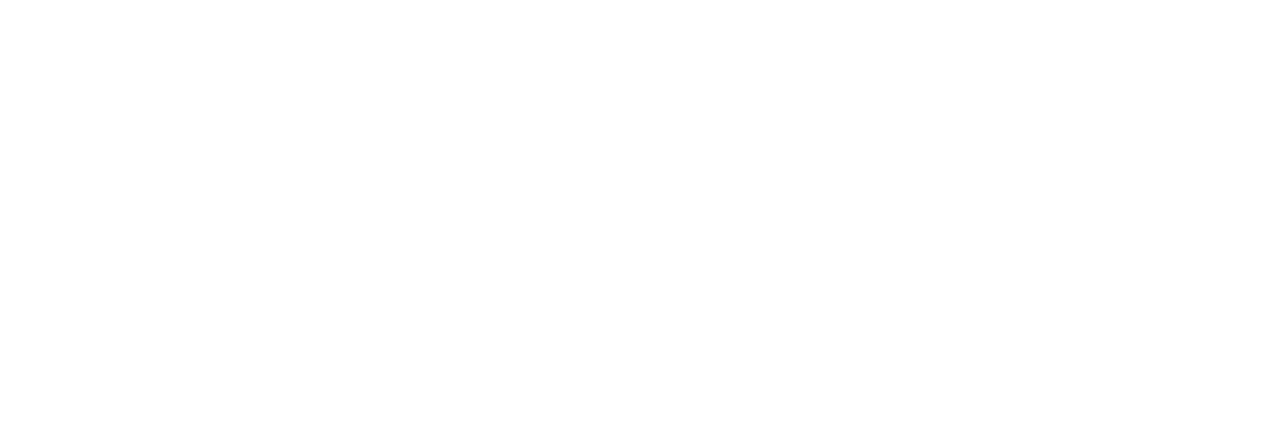
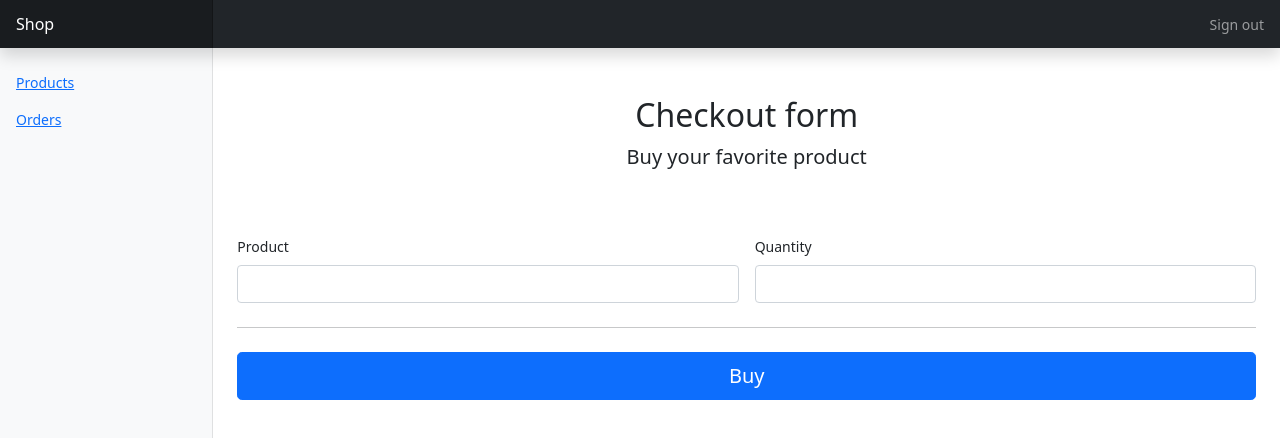
Before and after one commit to Ihebdhouibi/Microservices-with-fastapi, a React (Create React App) app in the folder inventory-frontend/: page /orders in a window 1280 px wide. Before the commit this address had no page. Shown: the top 438 px of the page. Built offline with nearby package versions, Linux system fonts and the light colour scheme.

Commit message:
inventory-frontend/ orders frontend created

```diff
--- a/inventory-frontend/src/App.js
+++ b/inventory-frontend/src/App.js
@@ -2,6 +2,7 @@
 import { BrowserRouter, Routes, Route } from 'react-router-dom';
 import logo from './logo.svg';
 import { ProductsCreate } from './components/ProductsCreate';
+import { Orders } from './components/Orders';
 
 
 
@@ -10,6 +11,7 @@
     <Routes>
         <Route path="/" element={<Products />} />
         <Route path="/create" element={<ProductsCreate />} />
+        <Route path="/orders" element={<Orders />} />
     </Routes>
   </BrowserRouter>
 }
--- /dev/null
+++ b/inventory-frontend/src/components/Orders.js
@@ -0,0 +1,67 @@
+import { useEffect, useState } from "react"
+import { Wrapper } from "./Wrapper"
+
+export const Orders = () => {
+    /* variables declaration */
+    const [id, setId] = useState('');
+    const [quantity, setQuantity] = useState('');
+    const [message, setMessage] = useState('Buy your favorite product');
+
+    useEffect(() => {
+        (async () => {
+            try{
+                if(id) {
+                    const response = await fetch(`http://localhost:8000/products/${id}`);
+                    const content = await response.json();
+                    setMessage(`Product price : $${content.price}`);
+                }
+            } catch (e) {
+                setMessage('Buy your favorite product')
+            }
+        })();
+    }, [id]);
+    /* submit function declaration */
+    const submit = async e => {
+        e.preventDefault();
+
+        await fetch('http://localhost:8001/orders', {
+            method: 'POST',
+            headers: {'Content-Type': 'application/json'},
+            body: JSON.stringify({
+                id,
+                quantity
+            })
+        });
+
+        setMessage('Thank you for your order!');
+    }
+    return <Wrapper>
+    <div className="Container">
+        <main>
+            <div className="py-5 text-center">
+                <h2>
+                    Checkout form
+                </h2>
+                <p className="lead">{message}</p>
+            </div>
+
+            <form onSubmit={submit}>
+                <div className="row g-3">
+                    <div className="col-sm-6">
+                        <label className="form-label">Product</label>
+                        <input className="form-control" onChange={e => setId(e.target.value)}/>
+                    </div>
+
+                    <div className="col-sm-6">
+                        <label className="form-label">Quantity</label>
+                        <input type="number" className="form-control" onChange={e => setQuantity(e.target.value)}/>
+                    </div>
+                 </div>
+
+                <hr className="my-4"/>
+                <button className="w-100 btn btn-primary btn-lg" type="submit">Buy</button>
+            </form>
+        </main>
+    </div>
+    </Wrapper>
+}
--- a/inventory-frontend/src/components/Wrapper.js
+++ b/inventory-frontend/src/components/Wrapper.js
@@ -3,7 +3,7 @@
 export const Wrapper = props => {
     return <>
     <header class="navbar navbar-dark sticky-top bg-dark flex-md-nowrap p-0 shadow">
-        <a class="navbar-brand col-md-3 col-lg-2 me-0 px-3" href="#">Inventory</a>
+        <a class="navbar-brand col-md-3 col-lg-2 me-0 px-3" href="#">Shop</a>
         <button class="navbar-toggler position-absolute d-md-none collapsed" type="button" data-bs-toggle="collapse" data-bs-target="#sidebarMenu" aria-controls="sidebarMenu" aria-expanded="false" aria-label="Toggle navigation">
             <span class="navbar-toggler-icon"></span>
         </button>
@@ -28,6 +28,13 @@
                                 </a>
                             </li>
 
+                            <li class="nav-item">
+                                <a class="nav-link" href="#">
+                                    <span data-feather="shopping-cart"></span>
+                                    <Link to={"/orders"}>Orders</Link>
+                                </a>
+                            </li>
+
                         </ul>
 
 
```
